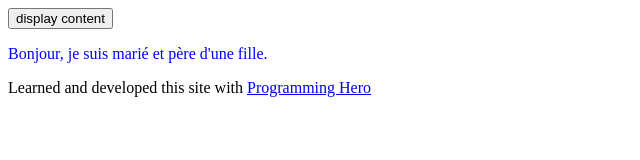
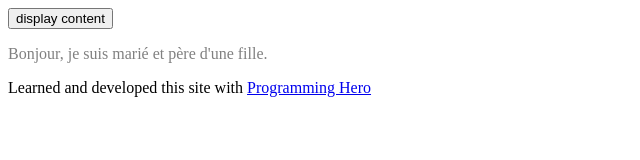
Before and after one commit to hamathdiagne/button-onclick.html, a plain HTML site: page index.html in a window 1280 px wide. Shown: the whole page, without its empty margins (0-640 px from the left). Drawn offline with Linux system fonts and the light colour scheme.

Commit message:
Update index.html

```diff
--- a/index.html
+++ b/index.html
@@ -2,7 +2,7 @@
 <html>
  <head>
   <style>
-.first {color:blue;}
+.first {color:gray;}
 .second {color:red;}
 </style>
  </head>
```
